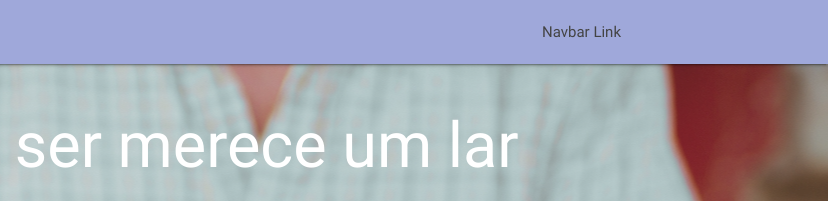
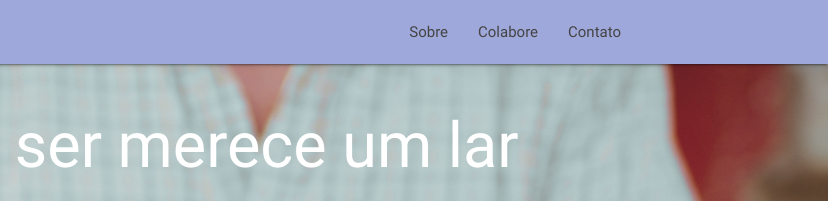
Before and after one commit to ViniciusVask/adocat, a plain HTML site: page index.html in a window 1280 px wide. Shown: the top 201 px of the page, 452-1280 px from the left. Drawn offline with nearby package versions, Linux system fonts and the light colour scheme.

Commit message:
title and nav links

```diff
--- a/index.html
+++ b/index.html
@@ -3,7 +3,7 @@
 <head>
   <meta http-equiv="Content-Type" content="text/html; charset=UTF-8"/>
   <meta name="viewport" content="width=device-width, initial-scale=1"/>
-  <title>Parallax Template - Materialize</title>
+  <title>Projeto AdoCat</title>
 
   <!-- CSS  -->
   <link href="https://fonts.googleapis.com/icon?family=Material+Icons" rel="stylesheet">
@@ -16,12 +16,18 @@
     <div class="nav-wrapper container">
       <a id="logo-container" href="#" class="brand-logo"><img class="logo" src="logo_adocat.png"> </a>
       <ul class="right hide-on-med-and-down">
-        <li><a href="#">Navbar Link</a></li>
+        <li><a href="#sobre">Sobre</a></li>
+        <li><a href="#colabore">Colabore</a></li>
+        <li><a href="#contato">Contato</a></li>
       </ul>
 
       <ul id="nav-mobile" class="side-nav">
-        <li><a href="#">Navbar Link</a></li>
+        <li><a href="#sobre">Sobre</a></li>
+        <li><a href="#colabore">Colabore</a></li>
+        <li><a href="#contato">Contato</a></li>
+
       </ul>
+
       <a href="#" data-activates="nav-mobile" class="button-collapse"><i class="material-icons">menu</i></a>
     </div>
   </nav>
@@ -82,7 +88,7 @@
   </div>
 
 
-  <div class="parallax-container valign-wrapper">
+  <div class="parallax-container valign-wrapper" id="sobre">
     <div class="section no-pad-bot">
       <div class="container">
         <div class="row center">
@@ -161,7 +167,7 @@
 
 
 
-    <div class="parallax-container valign-wrapper">
+    <div class="parallax-container valign-wrapper" id="colabore">
     <div class="section no-pad-bot">
       <div class="container">
         <div class="row center">
@@ -200,13 +206,13 @@
   <footer class="page-footer indigo lighten-3">
     <div class="container">
       <div class="row">
-        <div class="col l6 s12">
+        <div class=" col l6 s12">
           <h5 class="white-text"></h5>
           <p class="grey-text text-lighten-4"></p>
 
 
         </div>
-        <div class="col l3 s12">
+        <div class="col l3 s12" id="contato">
           <h5 class="white-text">Contatos</h5>
           <ul>
             <li><a class="white-text" href="mailto:queroadotar.adocat@gmail.com"><i class="fa fa-envelope" aria-hidden="true"></i>
```
